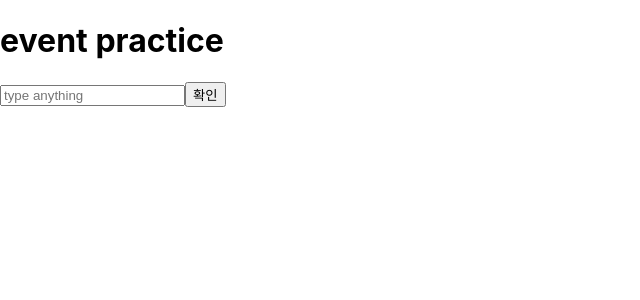
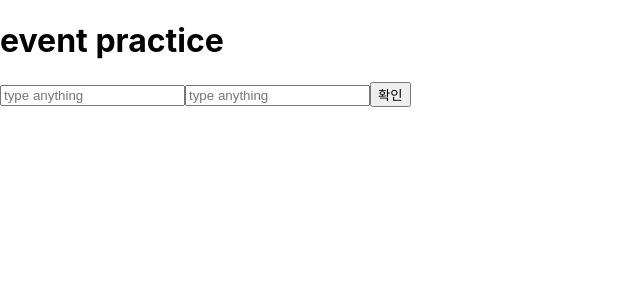
Before and after one commit to es5h/react-practice, a React (Create React App) app: page / in a window 1280 px wide. Shown: the top 300 px of the page, without its empty margins (0-640 px from the left). Built offline with nearby package versions, Linux system fonts and the light colour scheme.

Commit message:
Evennt Handling 연습 multiple input

```diff
--- a/src/EventPractice.js
+++ b/src/EventPractice.js
@@ -2,16 +2,28 @@
 
 class EventPractice extends Component {
   state = {
+    username: '',
     message: '',
   };
 
   handleChange = (e) => {
-    this.setState({ message: e.target.value });
+    this.setState({
+      [e.target.name]: e.target.value,
+    });
   };
 
   handleClick = () => {
-    alert(this.state.message);
-    this.setState({ message: '' });
+    alert(this.state.username + ': ' + this.state.message);
+    this.setState({
+      username: '',
+      message: '',
+    });
+  };
+
+  handleKeypress = (e) => {
+    if (e.key === 'Enter') {
+      this.handleClick();
+    }
   };
 
   render() {
@@ -20,12 +32,20 @@
         <h1>event practice</h1>
         <input
           type="text"
+          name="username"
+          placeholder="type anything"
+          value={this.state.username}
+          onChange={this.handleChange}
+        />
+        <input
+          type="text"
           name="message"
           placeholder="type anything"
           value={this.state.message}
           onChange={this.handleChange}
+          onKeyPress={this.handleKeypress}
         />
-        <button onClick={this.handleClick}> 확인 </button>
+        <button onClick={this.handleClick}> 확인</button>
       </div>
     );
   }
```
